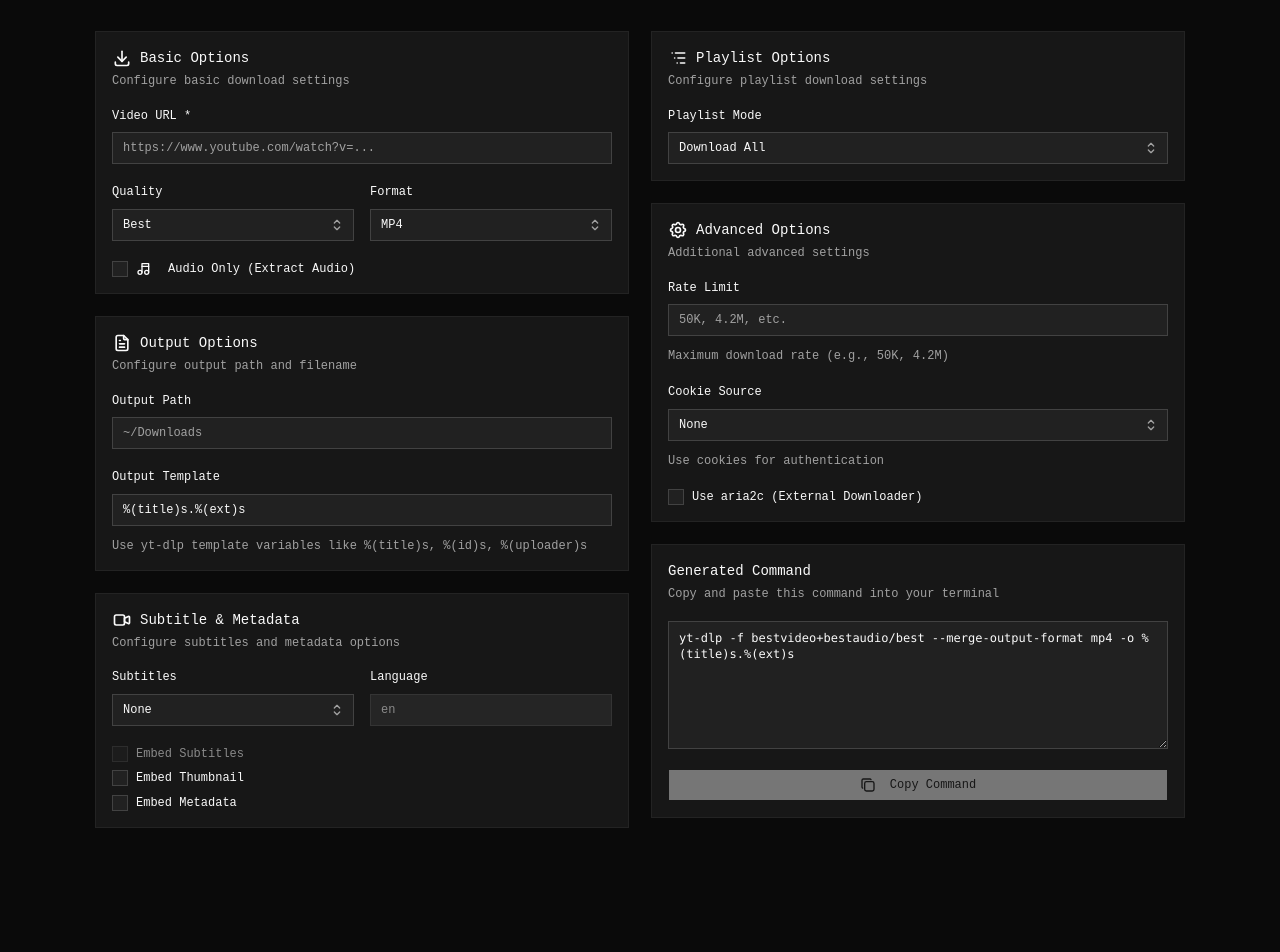
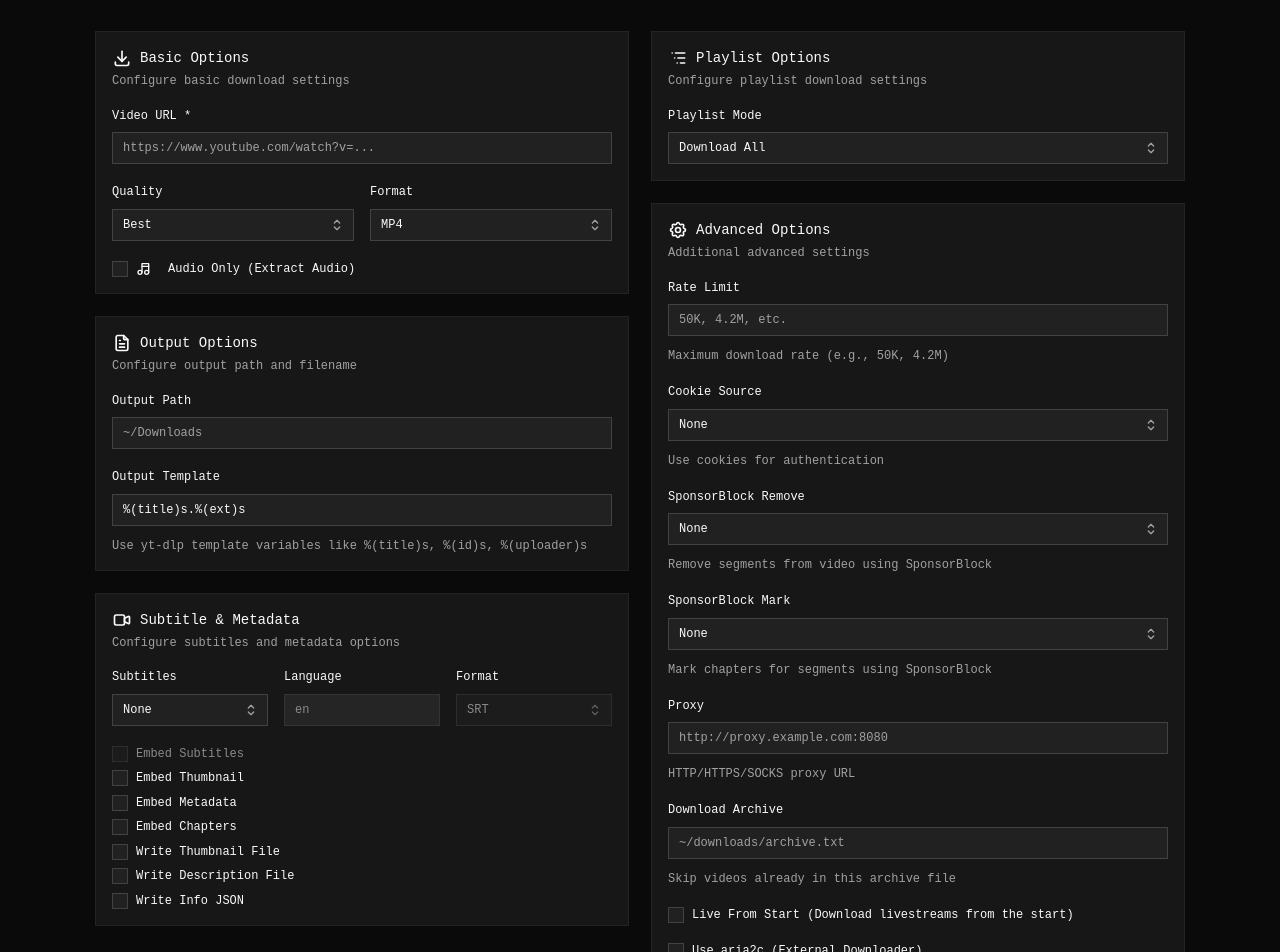
Before and after one commit to minagishl/command-builder, a React (Vite) app: page / in a window 1280 px wide. Shown: the top 952 px of the page. Before the commit the page ends 859 px from the top, so only its background shows below. Built offline with nearby package versions, Linux system fonts and the light colour scheme.

Commit message:
feat: add additional options

```diff
--- a/src/components/builder.tsx
+++ b/src/components/builder.tsx
@@ -35,13 +35,19 @@ interface YtDlpOptions {
 	quality: string;
 	format: string;
 	audioOnly: boolean;
+	audioQuality: string;
 	outputPath: string;
 	outputTemplate: string;
 	subtitles: string;
 	subtitleLang: string;
+	subtitleFormat: string;
 	embedSubtitles: boolean;
 	embedThumbnail: boolean;
 	embedMetadata: boolean;
+	embedChapters: boolean;
+	writeThumbnail: boolean;
+	writeDescription: boolean;
+	writeInfoJson: boolean;
 	playlist: string;
 	playlistStart: string;
 	playlistEnd: string;
@@ -50,6 +56,11 @@ interface YtDlpOptions {
 	cookieFile: string;
 	cookieBrowser: string;
 	cookieProfile: string;
+	sponsorblockRemove: string;
+	sponsorblockMark: string;
+	liveFromStart: boolean;
+	downloadArchive: string;
+	proxy: string;
 	useAria2c: boolean;
 }
 
@@ -59,13 +70,19 @@ export function Builder() {
 		quality: "best",
 		format: "mp4",
 		audioOnly: false,
+		audioQuality: "5",
 		outputPath: "",
 		outputTemplate: "%(title)s.%(ext)s",
 		subtitles: "none",
 		subtitleLang: "en",
+		subtitleFormat: "srt",
 		embedSubtitles: false,
 		embedThumbnail: false,
 		embedMetadata: false,
+		embedChapters: false,
+		writeThumbnail: false,
+		writeDescription: false,
+		writeInfoJson: false,
 		playlist: "all",
 		playlistStart: "",
 		playlistEnd: "",
@@ -74,6 +91,11 @@ export function Builder() {
 		cookieFile: "",
 		cookieBrowser: "chrome",
 		cookieProfile: "",
+		sponsorblockRemove: "none",
+		sponsorblockMark: "none",
+		liveFromStart: false,
+		downloadArchive: "",
+		proxy: "",
 		useAria2c: false,
 	});
 
@@ -97,6 +119,9 @@ export function Builder() {
 				"--audio-format",
 				options.format === "mp4" ? "mp3" : options.format
 			);
+			if (options.audioQuality) {
+				parts.push("--audio-quality", options.audioQuality);
+			}
 		} else {
 			if (options.quality === "best") {
 				parts.push("-f", "bestvideo+bestaudio/best");
@@ -135,16 +160,34 @@ export function Builder() {
 			parts.push("--sub-lang", options.subtitleLang);
 		}
 
+		if (options.subtitles !== "none" && options.subtitleFormat) {
+			parts.push("--sub-format", options.subtitleFormat);
+		}
+
 		if (options.embedSubtitles) {
 			parts.push("--embed-subs");
 		}
 
-		// Metadata
+		// Metadata and embedding
 		if (options.embedThumbnail) {
 			parts.push("--embed-thumbnail");
 		}
 		if (options.embedMetadata) {
 			parts.push("--embed-metadata");
+		}
+		if (options.embedChapters) {
+			parts.push("--embed-chapters");
+		}
+
+		// Write metadata files
+		if (options.writeThumbnail) {
+			parts.push("--write-thumbnail");
+		}
+		if (options.writeDescription) {
+			parts.push("--write-description");
+		}
+		if (options.writeInfoJson) {
+			parts.push("--write-info-json");
 		}
 
 		// Playlist
@@ -159,9 +202,29 @@ export function Builder() {
 			}
 		}
 
+		// SponsorBlock
+		if (options.sponsorblockRemove && options.sponsorblockRemove !== "none") {
+			parts.push("--sponsorblock-remove", options.sponsorblockRemove);
+		}
+		if (options.sponsorblockMark && options.sponsorblockMark !== "none") {
+			parts.push("--sponsorblock-mark", options.sponsorblockMark);
+		}
+
 		// Advanced options
 		if (options.rateLimit) {
 			parts.push("--limit-rate", options.rateLimit);
+		}
+
+		if (options.proxy) {
+			parts.push("--proxy", options.proxy);
+		}
+
+		if (options.downloadArchive) {
+			parts.push("--download-archive", options.downloadArchive);
+		}
+
+		if (options.liveFromStart) {
+			parts.push("--live-from-start");
 		}
 
 		// Cookies
@@ -288,6 +351,41 @@ export function Builder() {
 										Audio Only (Extract Audio)
 									</FieldLabel>
 								</Field>
+
+								{options.audioOnly && (
+									<Field>
+										<FieldLabel htmlFor="audioQuality">
+											Audio Quality
+										</FieldLabel>
+										<Select
+											value={options.audioQuality}
+											onValueChange={(value) =>
+												updateOption("audioQuality", value)
+											}
+										>
+											<SelectTrigger id="audioQuality">
+												<SelectValue />
+											</SelectTrigger>
+											<SelectContent>
+												<SelectGroup>
+													<SelectItem value="0">Best (0)</SelectItem>
+													<SelectItem value="2">High (2)</SelectItem>
+													<SelectItem value="5">Medium (5)</SelectItem>
+													<SelectItem value="7">Low (7)</SelectItem>
+													<SelectItem value="9">Worst (9)</SelectItem>
+													<SelectItem value="128K">128K</SelectItem>
+													<SelectItem value="192K">192K</SelectItem>
+													<SelectItem value="256K">256K</SelectItem>
+													<SelectItem value="320K">320K</SelectItem>
+												</SelectGroup>
+											</SelectContent>
+										</Select>
+										<p className="text-xs text-muted-foreground mt-1">
+											0 (best) to 9 (worst) for VBR, or specific bitrate (e.g.,
+											128K, 320K)
+										</p>
+									</Field>
+								)}
 							</FieldGroup>
 						</CardContent>
 					</Card>
@@ -349,7 +447,7 @@ export function Builder() {
 						</CardHeader>
 						<CardContent>
 							<FieldGroup>
-								<div className="grid grid-cols-2 gap-4">
+								<div className="grid grid-cols-3 gap-4">
 									<Field>
 										<FieldLabel htmlFor="subtitles">Subtitles</FieldLabel>
 										<Select
@@ -383,6 +481,29 @@ export function Builder() {
 											}
 											disabled={options.subtitles === "none"}
 										/>
+									</Field>
+
+									<Field>
+										<FieldLabel htmlFor="subtitleFormat">Format</FieldLabel>
+										<Select
+											value={options.subtitleFormat}
+											onValueChange={(value) =>
+												updateOption("subtitleFormat", value)
+											}
+											disabled={options.subtitles === "none"}
+										>
+											<SelectTrigger id="subtitleFormat">
+												<SelectValue />
+											</SelectTrigger>
+											<SelectContent>
+												<SelectGroup>
+													<SelectItem value="srt">SRT</SelectItem>
+													<SelectItem value="ass">ASS</SelectItem>
+													<SelectItem value="vtt">VTT</SelectItem>
+													<SelectItem value="best">Best</SelectItem>
+												</SelectGroup>
+											</SelectContent>
+										</Select>
 									</Field>
 								</div>
 
@@ -427,6 +548,62 @@ export function Builder() {
 										/>
 										<FieldLabel htmlFor="embedMetadata" className="mb-0">
 											Embed Metadata
+										</FieldLabel>
+									</Field>
+
+									<Field orientation="horizontal" className="items-center">
+										<Checkbox
+											id="embedChapters"
+											checked={options.embedChapters}
+											onCheckedChange={(checked: boolean) =>
+												updateOption("embedChapters", checked)
+											}
+											className="h-4 w-4"
+										/>
+										<FieldLabel htmlFor="embedChapters" className="mb-0">
+											Embed Chapters
+										</FieldLabel>
+									</Field>
+
+									<Field orientation="horizontal" className="items-center">
+										<Checkbox
+											id="writeThumbnail"
+											checked={options.writeThumbnail}
+											onCheckedChange={(checked: boolean) =>
+												updateOption("writeThumbnail", checked)
+											}
+											className="h-4 w-4"
+										/>
+										<FieldLabel htmlFor="writeThumbnail" className="mb-0">
+											Write Thumbnail File
+										</FieldLabel>
+									</Field>
+
+									<Field orientation="horizontal" className="items-center">
+										<Checkbox
+											id="writeDescription"
+											checked={options.writeDescription}
+											onCheckedChange={(checked: boolean) =>
+												updateOption("writeDescription", checked)
+											}
+											className="h-4 w-4"
+										/>
+										<FieldLabel htmlFor="writeDescription" className="mb-0">
+											Write Description File
+										</FieldLabel>
+									</Field>
+
+									<Field orientation="horizontal" className="items-center">
+										<Checkbox
+											id="writeInfoJson"
+											checked={options.writeInfoJson}
+											onCheckedChange={(checked: boolean) =>
+												updateOption("writeInfoJson", checked)
+											}
+											className="h-4 w-4"
+										/>
+										<FieldLabel htmlFor="writeInfoJson" className="mb-0">
+											Write Info JSON
 										</FieldLabel>
 									</Field>
 								</div>
@@ -624,6 +801,111 @@ export function Builder() {
 									</>
 								)}
 
+								<Field>
+									<FieldLabel htmlFor="sponsorblockRemove">
+										SponsorBlock Remove
+									</FieldLabel>
+									<Select
+										value={options.sponsorblockRemove}
+										onValueChange={(value) =>
+											updateOption("sponsorblockRemove", value)
+										}
+									>
+										<SelectTrigger id="sponsorblockRemove">
+											<SelectValue />
+										</SelectTrigger>
+										<SelectContent>
+											<SelectGroup>
+												<SelectItem value="none">None</SelectItem>
+												<SelectItem value="sponsor">Sponsor</SelectItem>
+												<SelectItem value="intro">Intro</SelectItem>
+												<SelectItem value="outro">Outro</SelectItem>
+												<SelectItem value="selfpromo">Self Promo</SelectItem>
+												<SelectItem value="interaction">Interaction</SelectItem>
+												<SelectItem value="all">All</SelectItem>
+												<SelectItem value="sponsor,intro,outro">
+													Sponsor + Intro + Outro
+												</SelectItem>
+											</SelectGroup>
+										</SelectContent>
+									</Select>
+									<p className="text-xs text-muted-foreground mt-1">
+										Remove segments from video using SponsorBlock
+									</p>
+								</Field>
+
+								<Field>
+									<FieldLabel htmlFor="sponsorblockMark">
+										SponsorBlock Mark
+									</FieldLabel>
+									<Select
+										value={options.sponsorblockMark}
+										onValueChange={(value) =>
+											updateOption("sponsorblockMark", value)
+										}
+									>
+										<SelectTrigger id="sponsorblockMark">
+											<SelectValue />
+										</SelectTrigger>
+										<SelectContent>
+											<SelectGroup>
+												<SelectItem value="none">None</SelectItem>
+												<SelectItem value="sponsor">Sponsor</SelectItem>
+												<SelectItem value="intro">Intro</SelectItem>
+												<SelectItem value="outro">Outro</SelectItem>
+												<SelectItem value="all">All</SelectItem>
+											</SelectGroup>
+										</SelectContent>
+									</Select>
+									<p className="text-xs text-muted-foreground mt-1">
+										Mark chapters for segments using SponsorBlock
+									</p>
+								</Field>
+
+								<Field>
+									<FieldLabel htmlFor="proxy">Proxy</FieldLabel>
+									<Input
+										id="proxy"
+										placeholder="http://proxy.example.com:8080"
+										value={options.proxy}
+										onChange={(e) => updateOption("proxy", e.target.value)}
+									/>
+									<p className="text-xs text-muted-foreground mt-1">
+										HTTP/HTTPS/SOCKS proxy URL
+									</p>
+								</Field>
+
+								<Field>
+									<FieldLabel htmlFor="downloadArchive">
+										Download Archive
+									</FieldLabel>
+									<Input
+										id="downloadArchive"
+										placeholder="~/downloads/archive.txt"
+										value={options.downloadArchive}
+										onChange={(e) =>
+											updateOption("downloadArchive", e.target.value)
+										}
+									/>
+									<p className="text-xs text-muted-foreground mt-1">
+										Skip videos already in this archive file
+									</p>
+								</Field>
+
+								<Field orientation="horizontal" className="items-center">
+									<Checkbox
+										id="liveFromStart"
+										checked={options.liveFromStart}
+										onCheckedChange={(checked: boolean) =>
+											updateOption("liveFromStart", checked)
+										}
+										className="h-4 w-4"
+									/>
+									<FieldLabel htmlFor="liveFromStart" className="mb-0">
+										Live From Start (Download livestreams from the start)
+									</FieldLabel>
+								</Field>
+
 								<Field orientation="horizontal" className="items-center">
 									<Checkbox
 										id="useAria2c"
```
